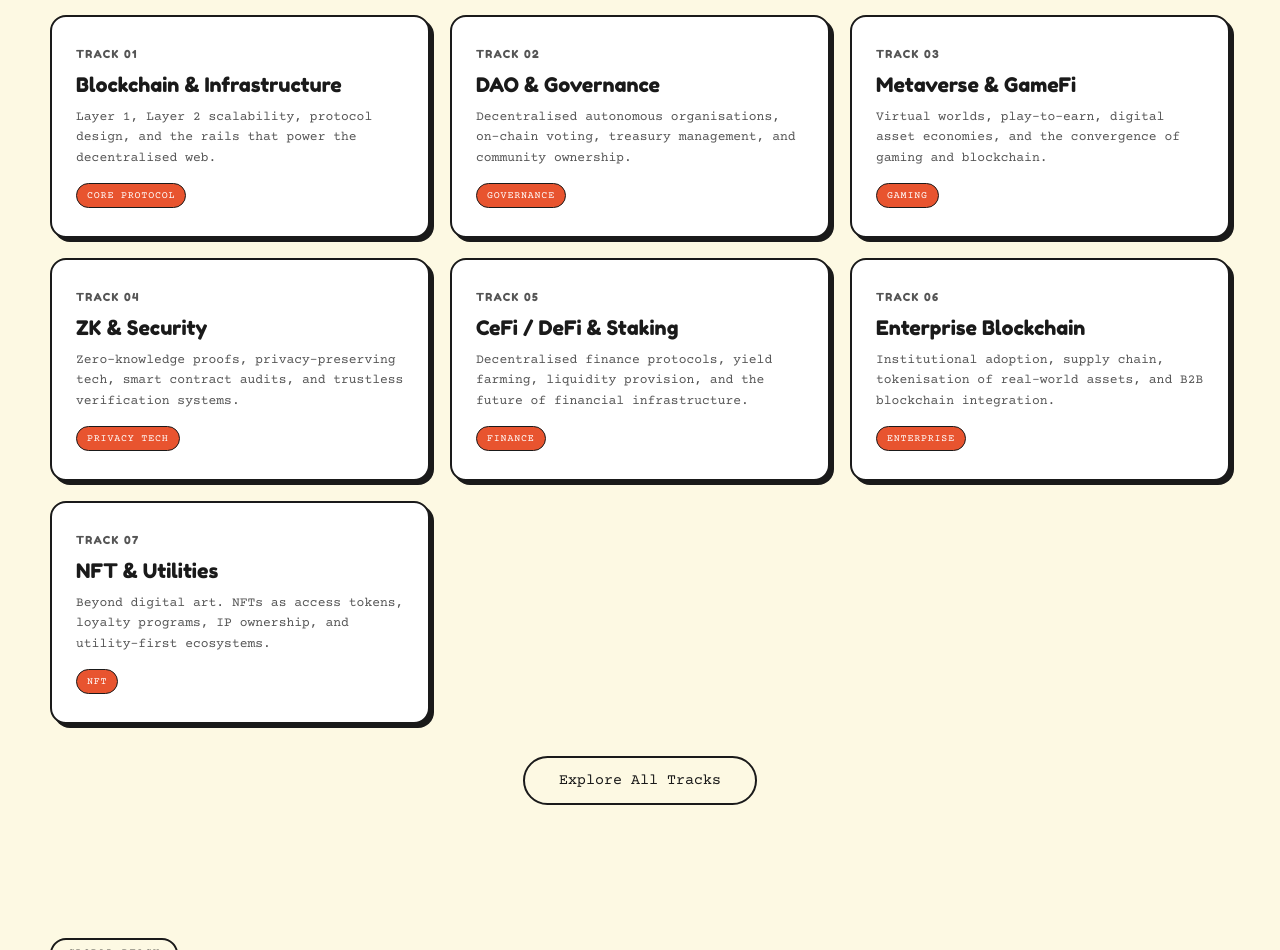
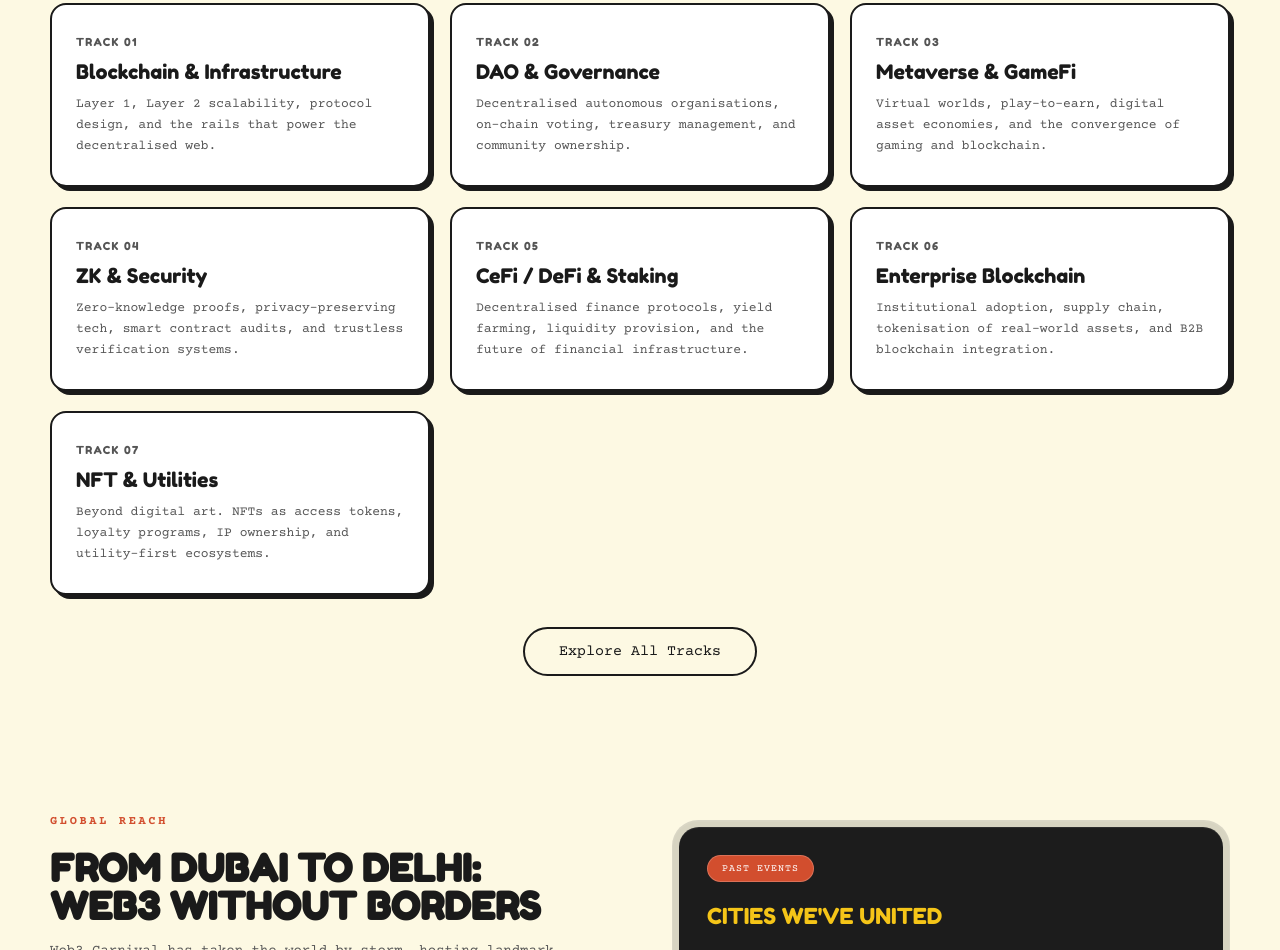
Before and after one commit to AdhyayanG/gdg-website-redesign, a plain HTML site: page index.html in a window 1280 px wide. Shown: the part 1850-2800 px from the top of the page. Drawn offline with nearby package versions, Linux system fonts and the light colour scheme.

Commit message:
Add files via upload

```diff
--- a/index.html
+++ b/index.html
@@ -9,7 +9,7 @@
 <link rel="preconnect" href="https://fonts.googleapis.com">
 <link rel="preconnect" href="https://fonts.gstatic.com" crossorigin>
 <link href="https://fonts.googleapis.com/css2?family=Fredoka+One&family=Courier+Prime:ital,wght@0,400;0,700;1,400&family=DM+Sans:opsz,wght@9..40,400;9..40,500;9..40,600&display=swap" rel="stylesheet">
-<link rel="stylesheet" href="styles.css?v=1">
+<link rel="stylesheet" href="styles.css?v=2">
 </head>
 <body>
 
@@ -139,43 +139,36 @@
       <div class="track-number">Track 01</div>
       <div class="track-name">Blockchain &amp; Infrastructure</div>
       <div class="track-desc">Layer 1, Layer 2 scalability, protocol design, and the rails that power the decentralised web.</div>
-      <span class="track-tag">Core Protocol</span>
     </div>
     <div class="track-card reveal" style="transition-delay:0.07s">
       <div class="track-number">Track 02</div>
       <div class="track-name">DAO &amp; Governance</div>
       <div class="track-desc">Decentralised autonomous organisations, on-chain voting, treasury management, and community ownership.</div>
-      <span class="track-tag">Governance</span>
     </div>
     <div class="track-card reveal" style="transition-delay:0.14s">
       <div class="track-number">Track 03</div>
       <div class="track-name">Metaverse &amp; GameFi</div>
       <div class="track-desc">Virtual worlds, play-to-earn, digital asset economies, and the convergence of gaming and blockchain.</div>
-      <span class="track-tag">Gaming</span>
     </div>
     <div class="track-card reveal" style="transition-delay:0.21s">
       <div class="track-number">Track 04</div>
       <div class="track-name">ZK &amp; Security</div>
       <div class="track-desc">Zero-knowledge proofs, privacy-preserving tech, smart contract audits, and trustless verification systems.</div>
-      <span class="track-tag">Privacy Tech</span>
     </div>
     <div class="track-card reveal" style="transition-delay:0.28s">
       <div class="track-number">Track 05</div>
       <div class="track-name">CeFi / DeFi &amp; Staking</div>
       <div class="track-desc">Decentralised finance protocols, yield farming, liquidity provision, and the future of financial infrastructure.</div>
-      <span class="track-tag">Finance</span>
     </div>
     <div class="track-card reveal" style="transition-delay:0.35s">
       <div class="track-number">Track 06</div>
       <div class="track-name">Enterprise Blockchain</div>
       <div class="track-desc">Institutional adoption, supply chain, tokenisation of real-world assets, and B2B blockchain integration.</div>
-      <span class="track-tag">Enterprise</span>
     </div>
     <div class="track-card reveal" style="transition-delay:0.42s">
       <div class="track-number">Track 07</div>
       <div class="track-name">NFT &amp; Utilities</div>
       <div class="track-desc">Beyond digital art. NFTs as access tokens, loyalty programs, IP ownership, and utility-first ecosystems.</div>
-      <span class="track-tag">NFT</span>
     </div>
   </div>
   <div style="text-align:center;margin-top:44px;">
@@ -353,6 +346,6 @@
   </div>
 </footer>
 
-<script src="script.js?v=1"></script>
+<script src="script.js?v=2"></script>
 </body>
 </html>
--- a/script.js
+++ b/script.js
@@ -38,11 +38,4 @@ document.addEventListener('DOMContentLoaded', function () {
   document.querySelectorAll('.reveal').forEach(function (el) {
     observer.observe(el);
   });
-
-  var track = document.getElementById('marqueeTrack');
-  if (track) {
-    var wall = track.parentElement;
-    wall.addEventListener('mouseenter', function () { track.style.animationPlayState = 'paused'; });
-    wall.addEventListener('mouseleave', function () { track.style.animationPlayState = 'running'; });
-  }
 });
--- a/styles.css
+++ b/styles.css
@@ -1,6 +1,6 @@
 :root {
   --cream: #FDF9E3;
-  --orange: #E8542F;
+  --orange: #D24E2E;
   --yellow: #F5C518;
   --dark: #1A1A1A;
   --dark-panel: #1C1C1C;
@@ -462,17 +462,18 @@ nav {
 }
 
 .section-label-light {
-  display: inline-flex;
+  display: inline-block;
   background: transparent;
-  color: var(--dark);
-  font-family: 'Courier Prime', monospace;
-  font-size: 11px;
-  letter-spacing: 0.1em;
-  padding: 5px 16px;
-  border-radius: 100px;
-  text-transform: uppercase;
-  border: 2px solid var(--dark);
-  margin-bottom: 20px;
+  color: var(--orange);
+  font-family: 'Courier Prime', monospace;
+  font-weight: 700;
+  font-size: 12px;
+  letter-spacing: 0.22em;
+  padding: 0;
+  border: none;
+  border-radius: 0;
+  text-transform: uppercase;
+  margin-bottom: 16px;
 }
 
 .stats-section {
```
Also changed, not shown: awards.html (+2 -2 lines), demo-night.html (+2 -2 lines), speakers.html (+2 -2 lines), sponsors.html (+2 -2 lines), tracks.html (+2 -9 lines).
